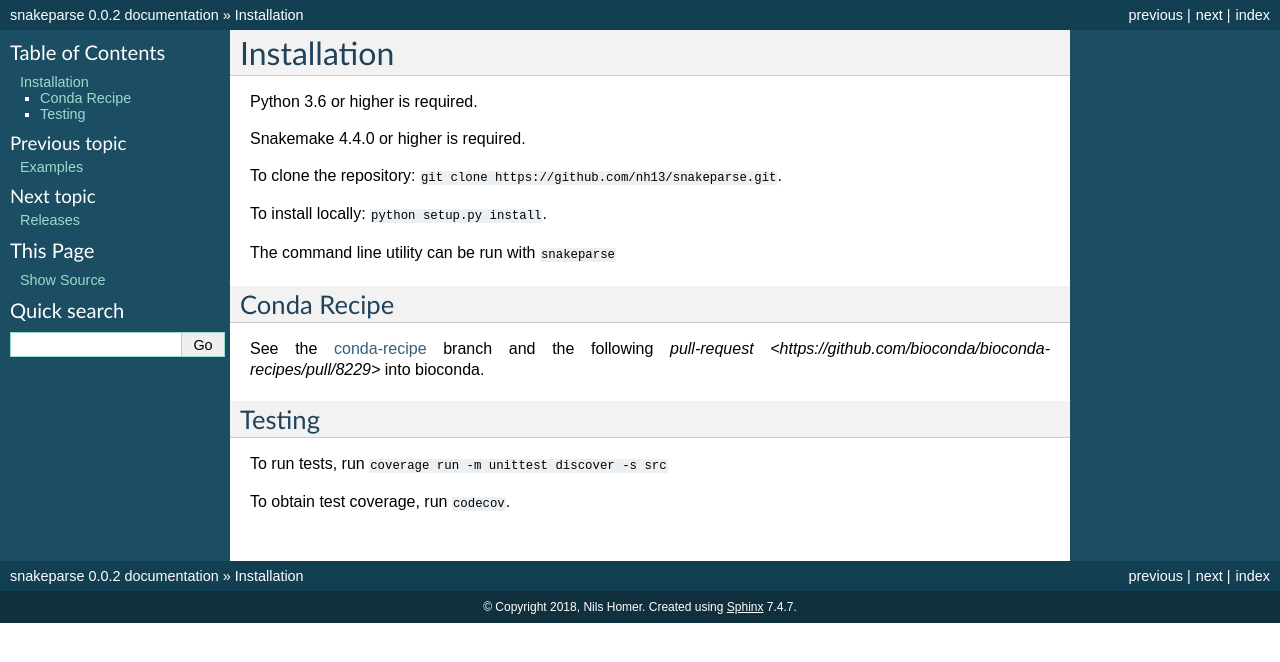
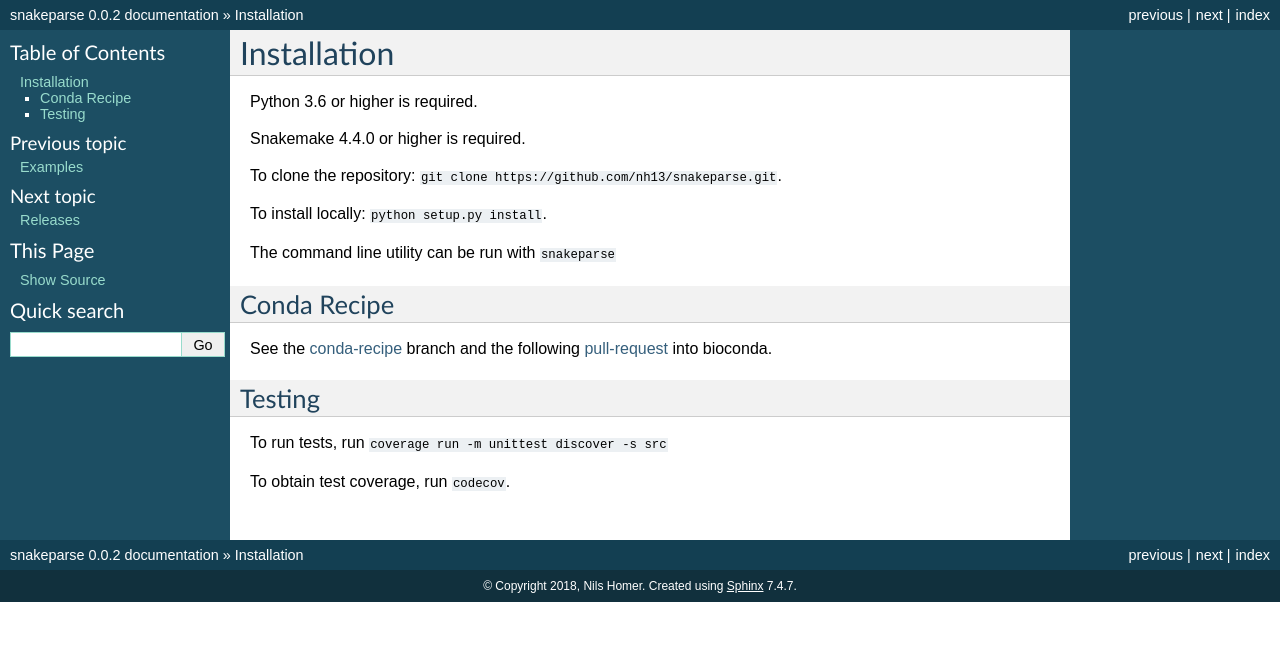
Before and after one commit to nh13/snakeparse, a Sphinx documentation site: the page built from docs/installation.rst, in a window 1280 px wide. Shown: the top 662 px of the page. Built offline with Sphinx 7.4.7, drawn with Linux system fonts in a browser that asks for light colours.

Commit message:
Minor link fix in installation docs (#29)

```diff
--- a/docs/installation.rst
+++ b/docs/installation.rst
@@ -15,7 +15,7 @@ The command line utility can be run with :code:`snakeparse`
 Conda Recipe
 ============
 
-See the `conda-recipe <https://github.com/nh13/snakeparse/tree/conda-recipe>`_ branch and the following `pull-request <https://github.com/bioconda/bioconda-recipes/pull/8229>` into bioconda.
+See the `conda-recipe <https://github.com/nh13/snakeparse/tree/conda-recipe>`_ branch and the following `pull-request <https://github.com/bioconda/bioconda-recipes/pull/8229>`_ into bioconda.
 
 Testing
 =======
```
